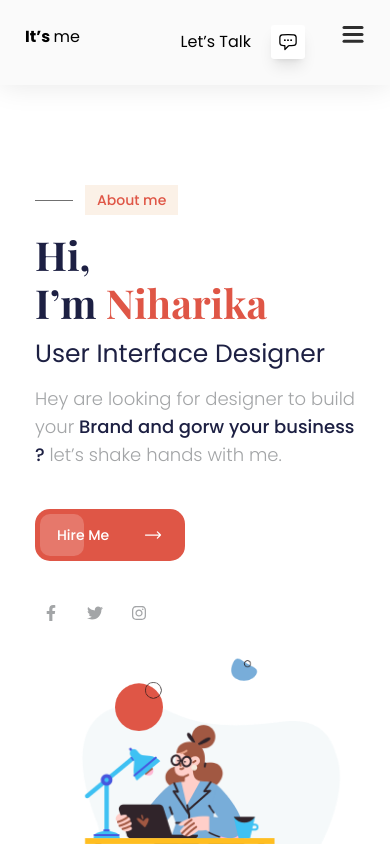
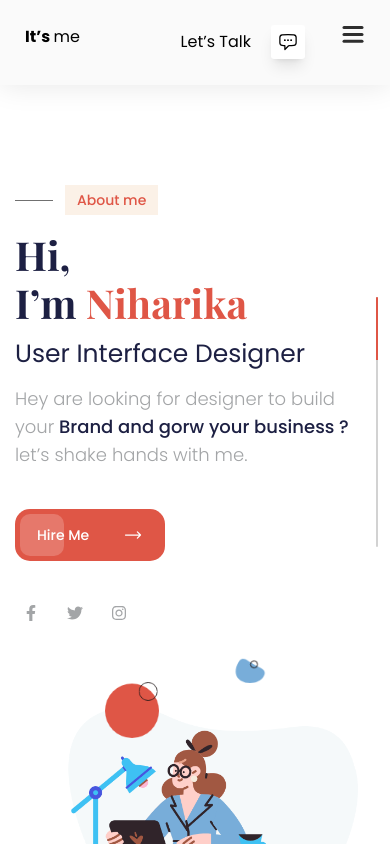
Before and after one commit to Mukles/portfolio-theme, a Next.js app: page / in a window 390 px wide. Built offline with nearby package versions, Linux system fonts and the light colour scheme.

Commit message:
progress-bar done

```diff
--- a/components/About.tsx
+++ b/components/About.tsx
@@ -4,21 +4,12 @@ import {
 } from "@heroicons/react/24/outline";
 import Image from "next/image";
 
-import { fadeInUp, zoomIn } from "@/animations/animate";
+import { fadeInUp, imgReavel, zoomIn } from "@/animations/animate";
 import { motion } from "framer-motion";
-
-const imgReavel = {
-  hidden: { y: 100, opacity: 0 },
-  animate: {
-    opacity: 1,
-    y: 0,
-    transition: { delay: 0.2, duration: 0.5, ease: "easeInOut" },
-  },
-};
 
 const About = () => {
   return (
-    <div className="container">
+    <div className="sm:container overflow-hidden">
       <div className="hidden mx-auto absolute top-[35px] left-1/2 w-1/2 translate-x-[-50%] lg:flex justify-between">
         <ul className="flex">
           <li className="pr-10 mr-10 after:[/] ">
--- a/pages/index.tsx
+++ b/pages/index.tsx
@@ -1,5 +1,5 @@
 import { sections } from "@/utils/component-list";
-import { motion } from "framer-motion";
+import { motion, useWillChange } from "framer-motion";
 import { useEffect, useRef, useState } from "react";
 
 // Define a transition object to apply to all motion sections
@@ -16,6 +16,7 @@ interface Props {
 // Define the Experiment component
 const Index = ({ path, handleNavigation }: Props): JSX.Element => {
   // Initialize variables for tracking the current section index, scroll position, and whether or not the user can currently scroll
+  const willChange = useWillChange();
   const index = sections.findIndex((section) => section.sectionName === path);
   const [currentSectionIndex, setCurrentSectionIndex] = useState<number>(
     index >= 0 ? index : 0
@@ -114,10 +115,8 @@ const Index = ({ path, handleNavigation }: Props): JSX.Element => {
 
   const direction: string =
     currentSectionIndex > prev ? "increase" : "decrease";
-  const height = (sections.length * 60).toString();
-  const progressBarStyles = `${
-    ((currentSectionIndex + 1) / sections.length) * 100
-  }%`;
+  const progressBar = ((currentSectionIndex + 1) / sections.length) * 100;
+  const height = `${progressBar}%`;
 
   return (
     <>
@@ -147,11 +146,15 @@ const Index = ({ path, handleNavigation }: Props): JSX.Element => {
         </motion.section>
       ))}
 
-      <div
-        className={`fixed w-0.5 bg-[#D2D2D2] top-1/2 -translate-y-1/2 h-${
-          sections.length * 60
-        }px max-h-[400px]`}
-      ></div>
+      <ul
+        className={`fixed w-0.5 bg-[#D2D2D2] z-10 right-3 rounded-full overflow-hidden lg:right-5 top-1/2 h-full -translate-y-1/2 max-h-[250px]`}
+      >
+        <motion.span
+          animate={{ height }}
+          style={{ willChange }}
+          className="w-full bg-primary block"
+        ></motion.span>
+      </ul>
     </>
   );
 };
```
